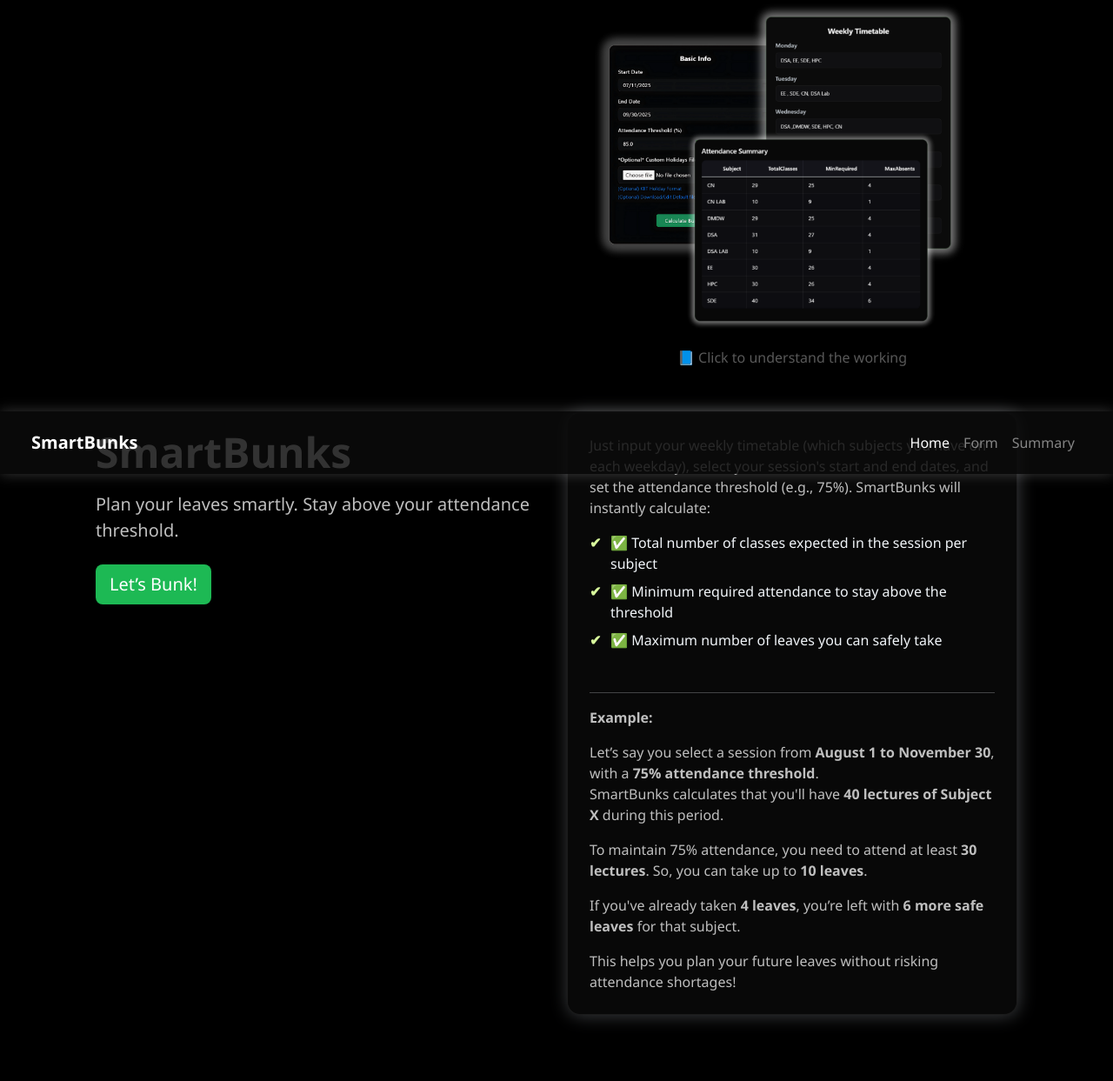
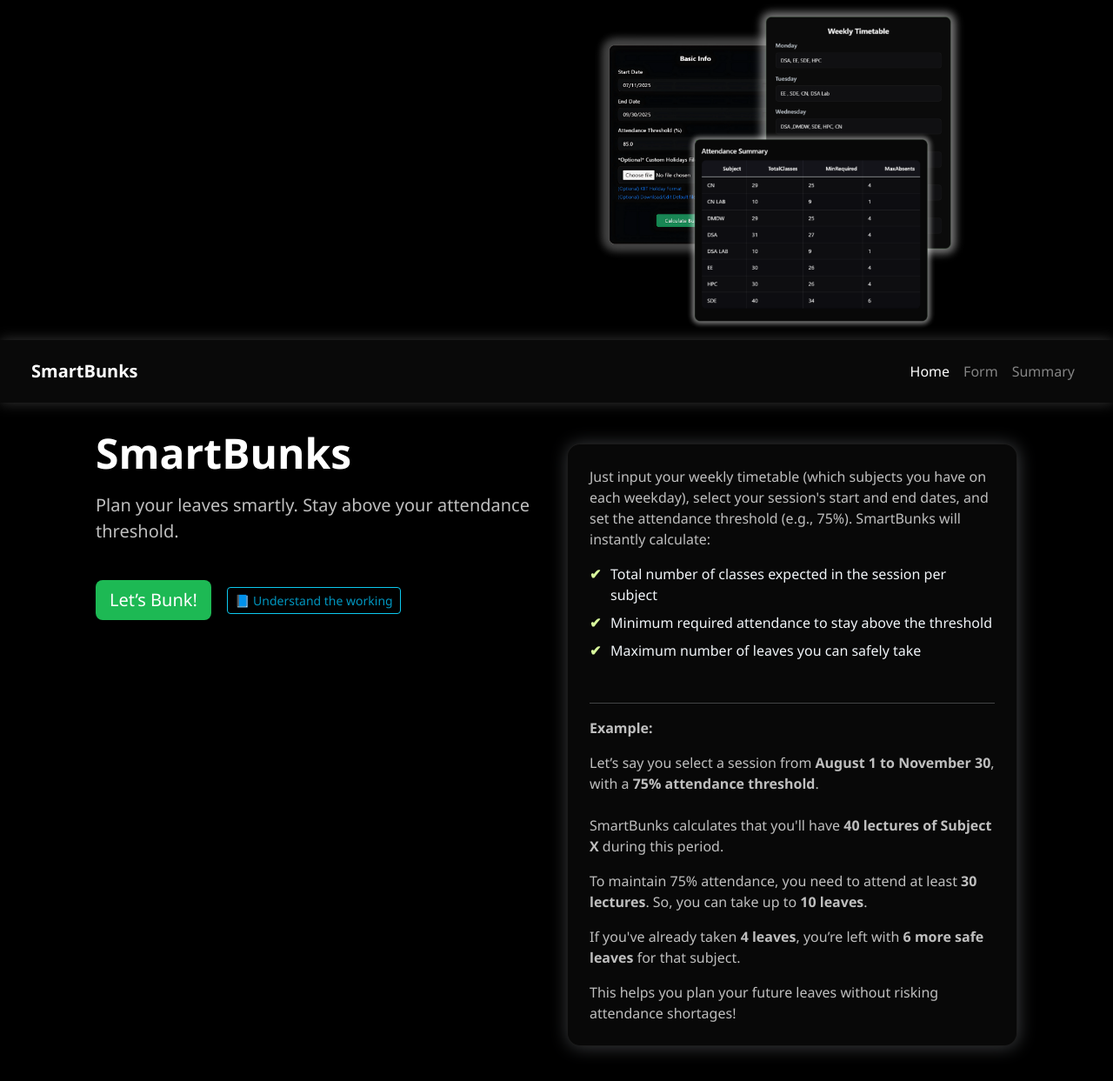
Before and after one commit to Anshu-09/SmartBunks, a Flask app: page / in a window 1280 px wide, after a click on "📘 Understand the working". Shown: the part 141-1384 px from the top of the page at 87% size. Run offline with Flask 3, Linux system fonts and the light colour scheme; some libraries are stand-ins or nearby versions.

Commit message:
Collapsible class updated

```diff
--- a/app.py
+++ b/app.py
@@ -6,8 +6,7 @@ import os
 app = Flask(__name__)
 
 # ------------------------------------------------------------------ #
-# Routes
-# ------------------------------------------------------------------ #
+# Routes #
 @app.route("/", methods=["GET"])
 def index():
     """Landing page or refreshed page with no result."""
@@ -15,7 +14,7 @@ def index():
 
 @app.route("/upload", methods=["POST"])
 def upload_files():
-    # ---------- 1.  Read form data ------------------------------------------------
+    #Read form data ------------------------------------------------
     start_date  = request.form.get("start_date")
     end_date    = request.form.get("end_date")
     threshold   = float(request.form.get("threshold", 75))
@@ -31,7 +30,7 @@ def upload_files():
             s.strip().upper() for s in subjects_str.split(",") if s.strip()
         ]
 
-    # ---------- 2.  Holiday file (user or default) -------------------------------
+    #Holiday file (user or default) -------------------------------
     holidays_file = request.files.get("holidays")
     if holidays_file and holidays_file.filename:
         holidays_df = pd.read_excel(holidays_file)
@@ -39,7 +38,7 @@ def upload_files():
         default_path = os.path.join("static", "data", "holidays.xlsx")
         holidays_df = pd.read_excel(default_path)
 
-    # ---------- 3.  Holiday + calendar maths ------------------------------------
+    # Holiday + calendar maths ------------------------------------
     holidays_df["Date"] = pd.to_datetime(holidays_df["Date"])
     holidays_df = holidays_df[
         (holidays_df["Date"] >= pd.to_datetime(start_date))
@@ -56,7 +55,7 @@ def upload_files():
         for day in ["Monday", "Tuesday", "Wednesday", "Thursday", "Friday", "Saturday"]
     }
 
-    # ---------- 4.  Subject attendance maths -------------------------------------
+    # - 4.  Subject attendance maths
     subject_weekday_cnt = {}
     for day, subjects in schedule_df.items():
         for sbj in subjects:
@@ -71,16 +70,16 @@ def upload_files():
         total = sum(cnt * effective_weekdays.get(day, 0) for day, cnt in day_map.items())
         min_req = int(np.ceil(total * ATT_THRESH))
         rows.append(
-            dict(Subject=sbj, TotalClasses=total, MinRequired=min_req, MaxAbsents=total - min_req)
+            dict(Subject=sbj, TotalClasses=total, DaysToAttend=min_req, AbsentsAllowed=total - min_req)
         )
 
     result_html = (
         pd.DataFrame(rows)
         .sort_values("Subject")
-        .to_html(classes="table table-bordered table-striped", index=False)
+        .to_html(classes="table table-bordered table-striped",index=False)
     )
 
-    # ---------- 5.  Render same page, but flag auto_scroll=True ------------------
+    #-- 5.  Render same page, but flag auto_scroll=True --
     return render_template(
         "index.html",
         result=result_html,
--- a/static/data/style/style.css
+++ b/static/data/style/style.css
@@ -1,7 +1,6 @@
-/* ---------------------- Global Base Styles ---------------------- */
+/*Global */
 
 body {
-   /* Works on most browsers except Firefox */
 }
 
 body {
@@ -15,8 +14,12 @@ body {
 }
 
 .colbtn{
-  color: #585858;
+
+  margin-top: +25px;
+  margin-left: +7px;
+  color: #0096c0;
 }
+
 .colbtn:hover{
   color: #ffffff;
 }
@@ -67,7 +70,7 @@ h1, h5 {
   color: #f0f6fc;
 }
 
-/* ---------------------- Hero Section ---------------------- */
+/* - Hero Section - */
 .hero-section {
   background-color: #000;
   min-height: 100vh;
@@ -102,7 +105,7 @@ h1, h5 {
   }
 }
 
-/* ---------------------- Container & Form ---------------------- */
+/* -- Container & Form -- */
 .container {
   padding: 60px 20px;
   max-width: 1100px;
@@ -131,7 +134,7 @@ h1, h5 {
   text-shadow: none;
 }
 
-/* ---------------------- Inputs & Textareas ---------------------- */
+/* Inputs & Textareas */
 input.form-control,
 textarea.form-control,
 input[type="file"] {
@@ -169,7 +172,7 @@ label {
   color: #c9d1d9;
 }
 
-/* ---------------------- Buttons ---------------------- */
+/* Butns  */
 .btn-primary {
   background-color: #ffffff;
   border-color: #ffffff;
@@ -198,7 +201,7 @@ label {
   color: #000;
 }
 
-/* ---------------------- Attendance Summary Card ---------------------- */
+/*  Attendance Summary Card */
 .glass-card {
   background: rgba(40, 40, 50, 0.15);
   box-shadow: none;
@@ -211,7 +214,7 @@ label {
   box-shadow:1px 1px 20px#c9d1d94c;
 }
 
-/* Table styles */
+/* Table */
 .glass-table table {
   width: 100%;
   border-collapse: collapse;
@@ -223,6 +226,7 @@ label {
 }
 
 .glass-table th {
+  text-align: center;
   background: rgba(30, 30, 40, 0.5);
   color: #ffffff;
   padding: 12px 16px;
@@ -232,6 +236,7 @@ label {
 }
 
 .glass-table td {
+  text-align: center;
   padding: 12px 16px;
   color: #ffffff;
   background: rgba(30, 30, 40, 0.2);
@@ -250,14 +255,14 @@ label {
   border-left:none;
 }
 
-/* ---------------------- Footer ---------------------- */
+/* - Footer - */
 footer {
   color: #8b949e;
   border-color: #30363d;
   font-size: 0.95rem;
 }
 
-/* ---------------------- Responsive Layout ---------------------- */
+/* -- Responsivity -- */
 @media (min-width: 768px) {
 
 
--- a/templates/index.html
+++ b/templates/index.html
@@ -7,7 +7,6 @@
     rel="stylesheet"
     href="https://stackpath.bootstrapcdn.com/bootstrap/4.5.2/css/bootstrap.min.css"
   />
-  <!-- In <head> -->
 <link href="https://cdn.jsdelivr.net/npm/bootstrap@5.3.0/dist/css/bootstrap.min.css" rel="stylesheet">
 <link rel="stylesheet" href="/static/data/style/style.css">
 
@@ -40,16 +39,21 @@
 
 
 
-<!--Landing Section -->
+<!--Landing/Hero Section -->
 <section class="hero-section d-flex align-items-center" id="home">
 
 
   <div class="container text-white text-center text-lg-start">
     <div class="row align-items-center">
       <div class="col-lg-6">
-        <h1 class="display-4 fw-bold mb-3">SmartBunks</h1>
+        <h1 class="display-4 fw-bold mb-3" id="sb">SmartBunks</h1>
         <p class="lead mb-4">Plan your leaves smartly. Stay above your attendance threshold.</p>
         <a href="#headform" class="btn btn-success btn-lg">Let’s Bunk!</a>
+
+         <a href="#col-gap" class="colbtn"><button class="btn colbtn mb-4 btn-outline-info btn-sm" type="button" data-bs-toggle="collapse" data-bs-target="#workingCollapse" aria-expanded="false" aria-controls="workingCollapse">
+      📘 Understand the working
+    </button></a>
+
         <!-- <div class="mt-4 d-flex justify-content-center justify-content-lg-start gap-3">
           <a href="#headform" class="text-white text-decoration-none small">Explore Features</a>
           <a href="#attendance-summary" class="text-white text-decoration-none small">View Summary</a>
@@ -57,22 +61,19 @@
       </div>
 <div class="col-lg-6 text-center">
         <img src="/static/data/images/herosec.png" alt="Attendance Illustration" class="herosec img-fluid rounded shadow" style="max-height: 400px;" />
-        <!-- Collapsible Trigger -->
-    <a href="#workingCollapse" class="colbtn"><button class="btn colbtn mb-4" type="button" data-bs-toggle="collapse" data-bs-target="#workingCollapse" aria-expanded="false" aria-controls="workingCollapse">
-      📘 Click to understand the working
-    </button></a>
 
 
-<!-- Collapsible Content -->
+<!-- Collapse Content -->
+ <div id="col-gap" style="margin-bottom: +50px;"><br></div><br>
     <div class="collapse" id="workingCollapse">
       <div class="card card-body collapsible-dark-card  text-start mx-auto" style="max-width: 700px; margin-top: +20px;">
         <p class="mb-3 fw-lighter ">
           Just input your weekly timetable (which subjects you have on each weekday), select your session's start and end dates, and set the attendance threshold (e.g., 75%). SmartBunks will instantly calculate:
         </p>
         <ul class="list-unstyled mb-4 fw-light">
-          <li>✅ Total number of classes expected in the session per subject</li>
-          <li>✅ Minimum required attendance to stay above the threshold</li>
-          <li>✅ Maximum number of leaves you can safely take</li>
+          <li>Total number of classes expected in the session per subject</li>
+          <li>Minimum required attendance to stay above the threshold</li>
+          <li>Maximum number of leaves you can safely take</li>
         </ul>
 
         <hr>
@@ -80,7 +81,7 @@
         <p><b>Example:</b></p>
         <p>
           Let’s say you select a session from <b>August 1 to November 30</b>, with a <b>75% attendance threshold</b>.<br>
-          SmartBunks calculates that you'll have <b>40 lectures of Subject X</b> during this period.
+          <br>SmartBunks calculates that you'll have <b>40 lectures of Subject X</b> during this period.
         </p>
         <p>
           To maintain 75% attendance, you need to attend at least <b>30 lectures</b>. So, you can take up to <b>10 leaves</b>.
@@ -159,7 +160,6 @@
 <input type="number" step="any" class="form-control" id="threshold" name="threshold" min="0" max="100.0" value="{{ threshold or 75 }}" placeholder="75" required>
             </div>
             <div class="form-group">
-              <!-- <label>Custom Holidays File ( <span class="" style="font-weight: 100; font-size:small;">Default file: National Holidays</span> )</label> -->
                <label>
   Custom Holidays(<span style="font-weight: 400; font-size: 0.85em; color: #888;">*Optional</span>)
   <p style="font-weight: 400; font-size: 0.85em; color: #971804;">
@@ -199,7 +199,7 @@
 
 
   <script>
-  // Auto-scroll to summary if it exists
+  // Auto-scroll to summary
   window.addEventListener('DOMContentLoaded', function () {
     const summary = document.getElementById('attendance-summary');
     if (summary) {
@@ -207,7 +207,7 @@
     }
   });
 
-  // JS for saving form inputs
+  // JS saving form inputs
     window.addEventListener('beforeunload', function () {
       const formElements = document.querySelectorAll('input, textarea');
       formElements.forEach(el => {
@@ -249,7 +249,7 @@
 </script>
 {% endif %}
 <script>
-  // Activate nav item on click
+  // Activate nav items
   document.addEventListener("DOMContentLoaded", function () {
     const navLinks = document.querySelectorAll(".navbar-nav .nav-link");
 
@@ -301,6 +301,39 @@
   });
 </script>
 
+<script>
+  document.addEventListener("DOMContentLoaded", function () {
+    const collapseBtn = document.querySelector(".colbtn button");
+    const collapseTarget = document.getElementById("workingCollapse");
+    const heroSection = document.getElementById("home");
+
+    collapseTarget.addEventListener("hidden.bs.collapse", function () {
+      //scroll back to top section
+      heroSection.scrollIntoView({ behavior: "smooth" });
+    });
+  });
+</script>
+
+<script>
+  document.addEventListener("click", function (event) {
+    const collapse = document.getElementById("workingCollapse");
+    const button = document.querySelector(".colbtn button");
+
+    const isClickInsideCollapse = collapse.contains(event.target);
+    const isClickOnButton = button.contains(event.target);
+
+    // If click is outside both collapse and button, and collapse is open
+    if (!isClickInsideCollapse && !isClickOnButton && collapse.classList.contains("show")) {
+      const bsCollapse = bootstrap.Collapse.getInstance(collapse);
+      if (bsCollapse) {
+        bsCollapse.hide(); // Collapse it
+      }
+    }
+  });
+</script>
+
+
+
 
 </body>
 </html>
```
